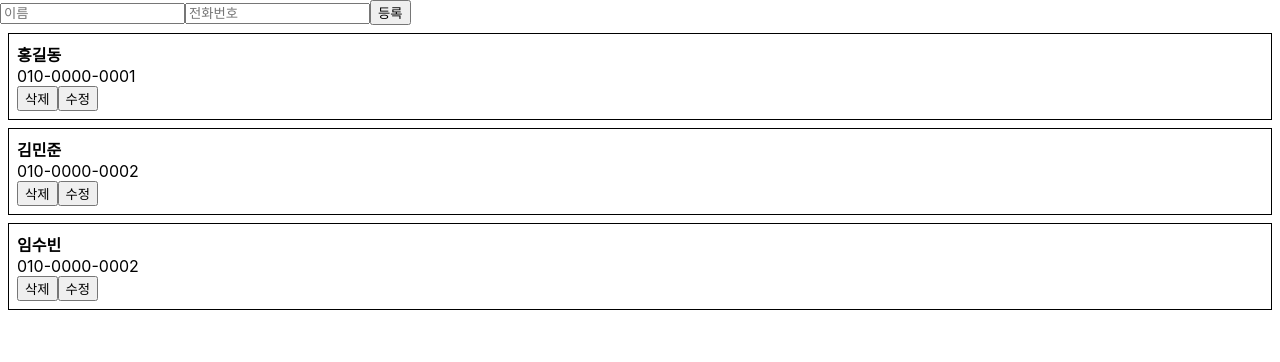
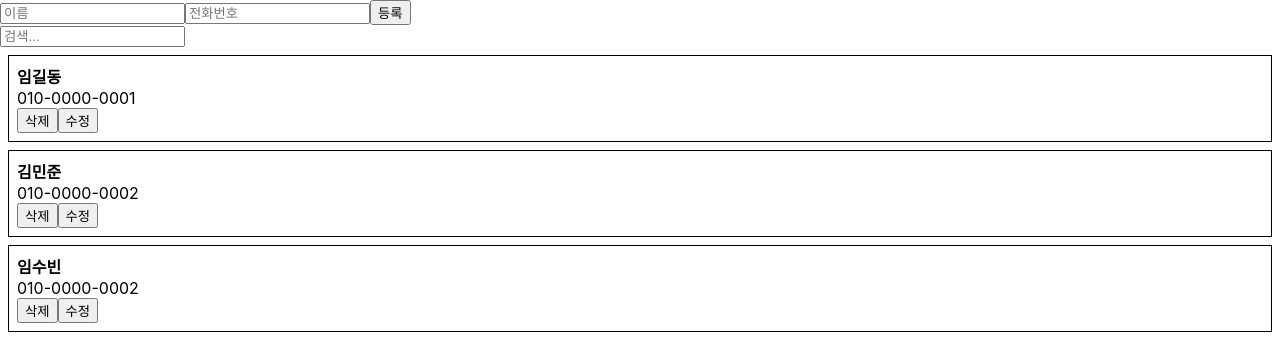
Before and after one commit to nuleongee/hello-react, a React (Create React App) app: page / in a window 1280 px wide. Shown: the top 362 px of the page. Built offline with nearby package versions, Linux system fonts and the light colour scheme.

Commit message:
search(filter)

```diff
--- a/src/App.js
+++ b/src/App.js
@@ -10,7 +10,7 @@
     information: [
       {
         id: 0,
-        name: "홍길동",
+        name: "임길동",
         phone: "010-0000-0001"
       },
       {
@@ -23,7 +23,14 @@
         name: "임수빈",
         phone: "010-0000-0002"
       }
-    ]
+    ],
+    keyword: ""
+  };
+
+  handleChange = e => {
+    this.setState({
+      keyword: e.target.value
+    });
   };
 
   handleCreate = data => {
@@ -59,8 +66,15 @@
     return (
       <div>
         <PhoneForm onCreate={this.handleCreate} />
+        <input
+          value={this.state.keyword}
+          onChange={this.handleChange}
+          placeholder="검색..."
+        />
         <PhoneInfoList
-          data={this.state.information}
+          data={this.state.information.filter(
+            info => info.name.indexOf(this.state.keyword) > -1
+          )}
           onRemove={this.handleRemove}
           onUpdate={this.handleUpdate}
         />
```
